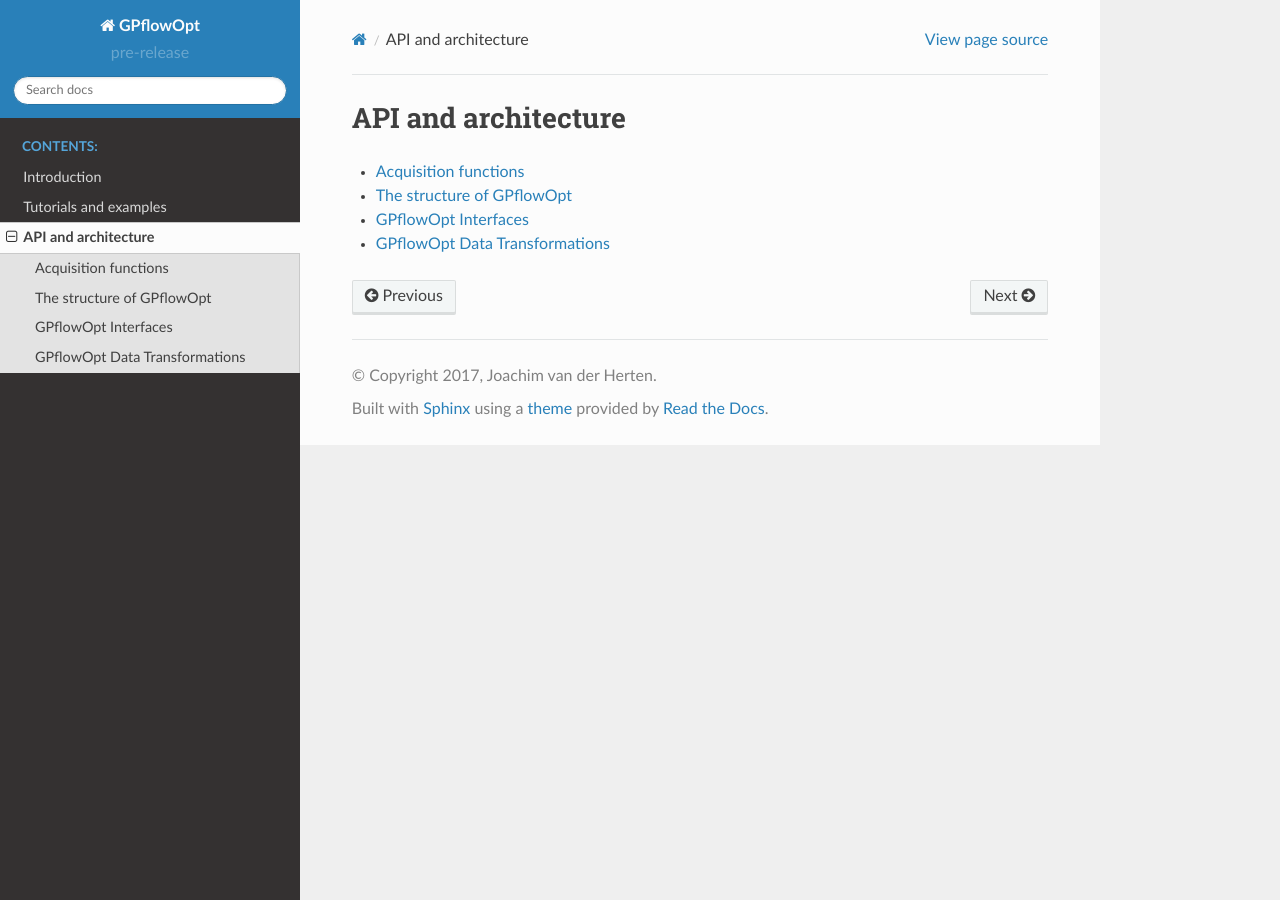
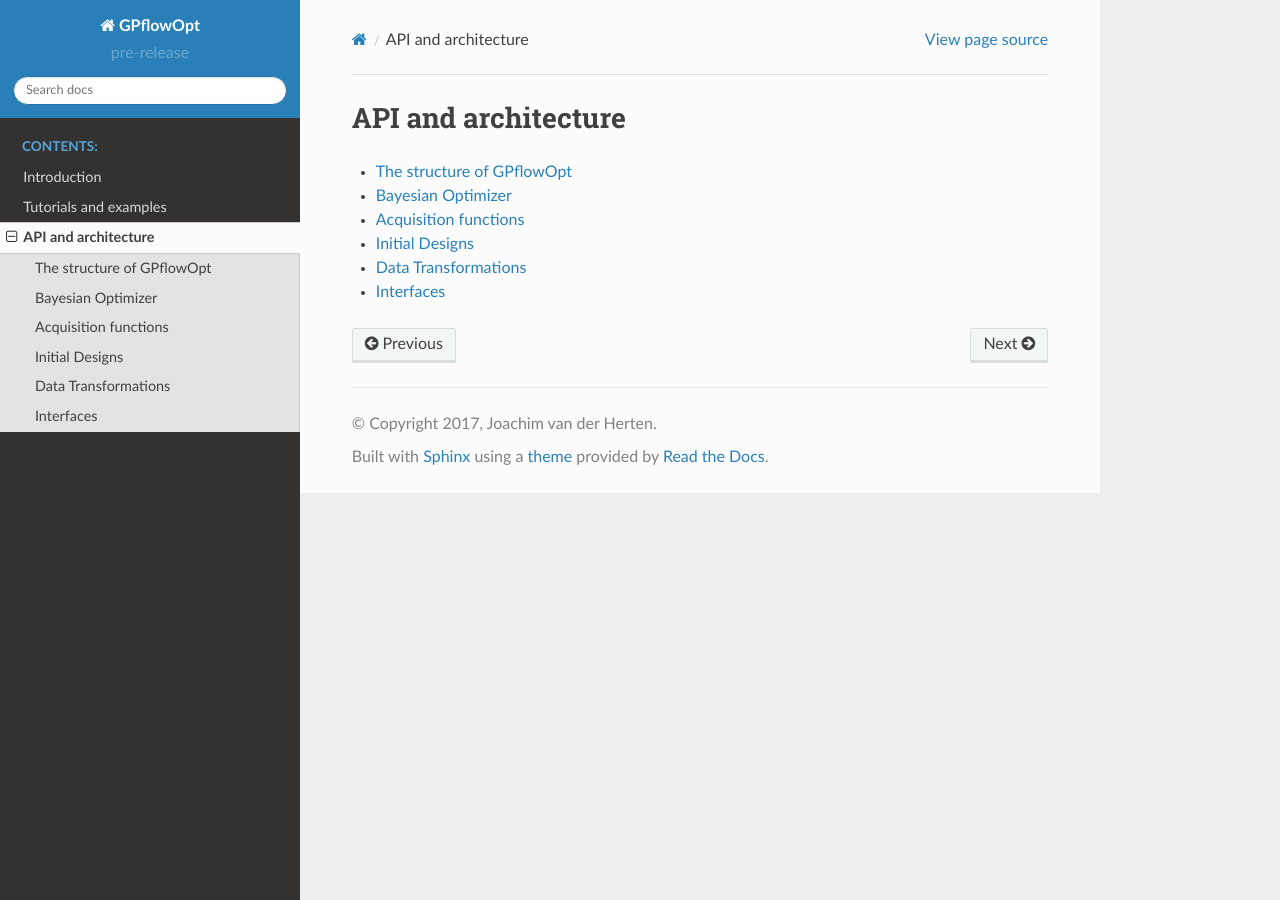
Before and after one commit to GPflow/GPflowOpt, a Sphinx documentation site: the page built from doc/source/apiAndArchitecture.rst, in a window 1280 px wide. Built offline with Sphinx 7.4.7 and the Read the Docs theme 2.0.0, drawn with Linux system fonts in a browser that asks for light colours.

Commit message:
Big pass over the documentation: - Added small getting started guide and first steps notebook - restructured the API menu and added Bayesian optimizer + designs pages - Went over a lot of doc strings, tried to uniformize the shape information + notation of the matrices - Added sectio headings for all notebooks (they show up as subsections in the menu) - Fixed all sphinx warnings

```diff
--- a/doc/source/apiAndArchitecture.rst
+++ b/doc/source/apiAndArchitecture.rst
@@ -1,10 +1,14 @@
+.. _api:
+
 API and architecture
 ==================================
 
 .. toctree::
    :maxdepth: 1
 
+   notebooks/structure
+   bayesianoptimizer
    acquisition
-   notebooks/structure
+   designs
+   transforms
    interfaces
-   transforms
--- /dev/null
+++ b/doc/source/bayesianoptimizer.rst
@@ -0,0 +1,7 @@
+Bayesian Optimizer
+==================
+
+.. automodule:: GPflowOpt.bo
+.. autoclass:: GPflowOpt.BayesianOptimizer
+   :members:
+   :special-members:
--- a/doc/source/conf.py
+++ b/doc/source/conf.py
@@ -18,11 +18,6 @@
 # documentation root, use os.path.abspath to make it absolute, like shown here.
 #
 import os
-import sys
-#sys.path.insert(0, os.path.abspath('..'))
-#sys.path.insert(0, os.path.abspath('/home/javdrher/GPflow'))
-#sys.path.insert(0, '/home/javdrher/PycharmProjects/GPflowOpt')
-
 
 # on_rtd is whether we are on readthedocs.org, this line of code grabbed from docs.readthedocs.org
 on_rtd = os.environ.get('READTHEDOCS', None) == 'True'
@@ -76,7 +71,7 @@ master_doc = 'index'
 # General information about the project.
 project = 'GPflowOpt'
 copyright = '2017, Joachim van der Herten'
-author = 'Joachim van der Herten'
+author = 'Joachim van der Herten, Ivo Couckuyt'
 
 # The version info for the project you're documenting, acts as replacement for
 # |version| and |release|, also used in various other places throughout the
@@ -122,7 +117,7 @@ todo_include_todos = True
 # Add any paths that contain custom static files (such as style sheets) here,
 # relative to this directory. They are copied after the builtin static files,
 # so a file named "default.css" will overwrite the builtin "default.css".
-html_static_path = ['_static']
+html_static_path = []
 
 
 # -- Options for HTMLHelp output ------------------------------------------
--- a/doc/source/interfaces.rst
+++ b/doc/source/interfaces.rst
@@ -1,5 +1,5 @@
-GPflowOpt Interfaces
-========================
+Interfaces
+==========
 
 Domain
 -------
--- a/doc/source/transforms.rst
+++ b/doc/source/transforms.rst
@@ -1,5 +1,5 @@
-GPflowOpt Data Transformations
-===============================
+Data Transformations
+====================
 
 Transforms
 ----------
--- a/doc/source/tutorialsAndExamples.rst
+++ b/doc/source/tutorialsAndExamples.rst
@@ -1,9 +1,12 @@
+.. _tutorials:
+
 Tutorials and examples
 ==================================
 
 .. toctree::
    :maxdepth: 2
 
+   notebooks/firststeps
    notebooks/constrained_bo
    notebooks/new_acquisition
    notebooks/hyperopt
```
Also changed, not shown: doc/source/designs.rst (added, +22 -0 lines), doc/source/intro.rst (+8 -0 lines), doc/source/notebooks/constrained_bo.ipynb, doc/source/notebooks/firststeps.ipynb (added), doc/source/notebooks/hyperopt.ipynb, doc/source/notebooks/new_acquisition.ipynb, doc/source/notebooks/structure.ipynb, 7 other files.
